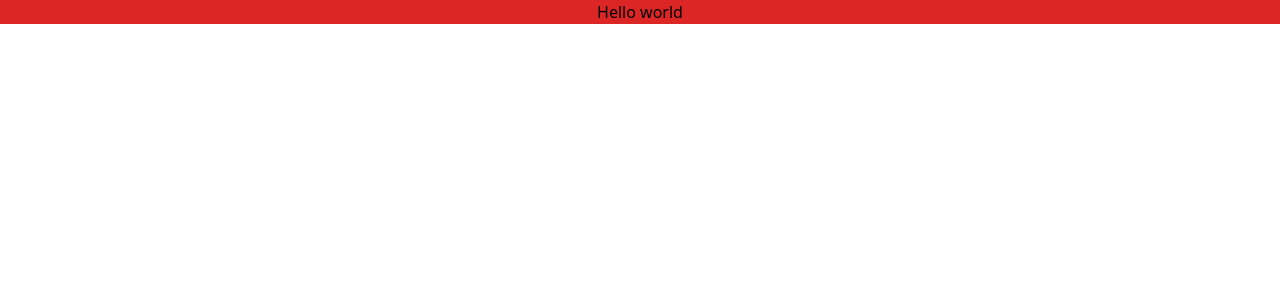
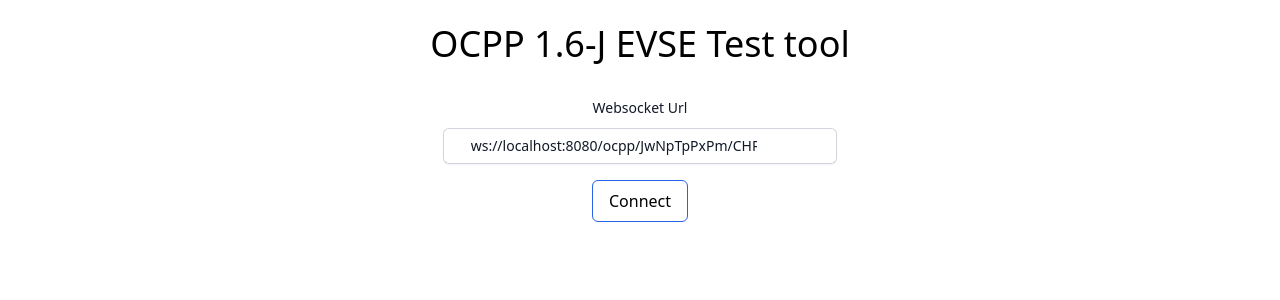
Before and after one commit to Nasar165/ocpp-evse, a Next.js app: page / in a window 1280 px wide. Shown: the top 300 px of the page. Built offline with nearby package versions, Linux system fonts and the light colour scheme.

Commit message:
add websocket support

```diff
--- /dev/null
+++ b/app/components/input.tsx
@@ -0,0 +1,29 @@
+import { SyntheticEvent } from 'react';
+
+type InputEvent = (event: SyntheticEvent<HTMLInputElement>) => void;
+
+type input = {
+  name: string;
+  value: string;
+  onChange: InputEvent;
+};
+
+export default function Input({ name, value, onChange }: input): JSX.Element {
+  return (
+    <div className='px-4'>
+      <label className='block text-sm font-medium leading-6 text-gray-900'>
+        Websocket Url
+      </label>
+      <div className='relative mt-2 rounded-md shadow-sm'>
+        <input
+          name={name}
+          type='text'
+          defaultValue={value}
+          onChange={onChange}
+          className='block w-full rounded-md border-0 py-1.5 pl-7 pr-20 text-gray-900 ring-1 ring-inset ring-gray-300 placeholder:text-gray-400 focus:ring-2 focus:ring-inset focus:ring-indigo-600 sm:text-sm sm:leading-6'
+          placeholder='wss://'
+        />
+      </div>
+    </div>
+  );
+}
--- /dev/null
+++ b/app/components/socket.tsx
@@ -0,0 +1,47 @@
+'use client';
+
+import React, { useEffect, useState } from 'react';
+import { Websocket } from '../lib/websocket/socket';
+
+type Url = { url: string };
+
+export default function Socket({ url }: Url): React.JSX.Element {
+  const [socket, setSocket] = useState<Websocket>();
+
+  const cleanup = () => {
+    try {
+      console.log('clean up lose connection');
+      console.log(socket);
+
+      socket?.Stop(1000);
+    } catch (err) {
+      console.error(err);
+    }
+  };
+
+  const start = () => {
+    try {
+      if (!socket?.Alive()) {
+        socket?.Start(url);
+        setSocket(socket);
+      } else socket?.Stop(1000);
+    } catch (err) {
+      console.error(err);
+    }
+  };
+
+  useEffect(() => {
+    setSocket(new Websocket());
+  }, []);
+
+  return (
+    <div>
+      <button
+        className='border border-blue-600 rounded-md px-4 py-2 my-4'
+        onClick={() => start()}
+      >
+        {socket?.Alive() ? 'Disconnect' : 'Connect'}
+      </button>
+    </div>
+  );
+}
--- /dev/null
+++ b/app/lib/websocket/socket.ts
@@ -0,0 +1,28 @@
+import { DEAD, ISocket, LIVE } from '@/app/model/websocket';
+export class Websocket implements ISocket {
+  private socket?: WebSocket;
+
+  Alive(): boolean {
+    return this.socket != null && this.socket.readyState == this.socket.OPEN;
+  }
+
+  Start(url: string): void {
+    if (this.Alive()) throw Error(LIVE);
+
+    this.socket = new WebSocket(url, ['ocpp1.6']);
+    console.log('Websocket connection was successful');
+  }
+
+  Stop(code?: number): void {
+    if (!this.Alive()) throw new Error(DEAD);
+
+    console.log('closing socket');
+    this.socket!.close(code ?? 1000);
+  }
+
+  Send(message: string) {
+    if (!this.Alive()) throw new Error(DEAD);
+
+    this.socket!.send(message);
+  }
+}
--- /dev/null
+++ b/app/model/websocket.ts
@@ -0,0 +1,11 @@
+const LIVE = 'web socket client is already initialized';
+const DEAD = 'web socket client is dead, open a new connection';
+
+interface ISocket {
+  Alive(): boolean;
+  Start(url: string, event: CloseEvent): void;
+  Stop(code: number): void;
+}
+
+export type { ISocket };
+export { LIVE, DEAD };
--- a/app/page.tsx
+++ b/app/page.tsx
@@ -1,5 +1,27 @@
 'use client';
 
+import { SyntheticEvent, useState } from 'react';
+import Websocket from './components/socket';
+import Input from './components/input';
+
 export default function Home() {
-  return <div className='bg-red-600 text-center'>Hello world</div>;
+  const [url, setUrl] = useState(
+    'ws://localhost:8080/ocpp/JwNpTpPxPm/CHR202305102'
+  );
+
+  const onChange = (event: SyntheticEvent<HTMLInputElement>) => {
+    console.log(event.currentTarget.value);
+
+    setUrl(event.currentTarget.value);
+  };
+
+  return (
+    <div className='pt-6 text-center'>
+      <h1 className='text-4xl'>OCPP 1.6-J EVSE Test tool</h1>
+      <div className='w-1/3 mx-auto mt-8'>
+        <Input name='url' value={url} onChange={onChange} />
+        <Websocket url={url} />
+      </div>
+    </div>
+  );
 }
```
Also changed, not shown: package.json (+6 -5 lines), 1 other file (tests, documents, lock files or other folders).
